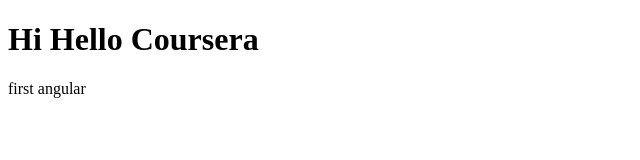
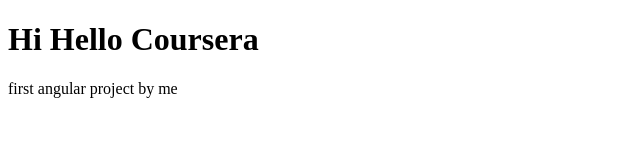
Before and after one commit to amit1224singh/Coursera-test, a plain HTML site: page Index.html in a window 1280 px wide. Shown: the whole page, without its empty margins (0-640 px from the left). Drawn offline with Linux system fonts and the light colour scheme.

Commit message:
updated one

```diff
--- a/Index.html
+++ b/Index.html
@@ -7,7 +7,7 @@
   <body>
     <h1>Hi Hello Coursera</h1>
     <p>
-      first angular
+      first angular project by me
     </p>
   </body>
 </html>
```
